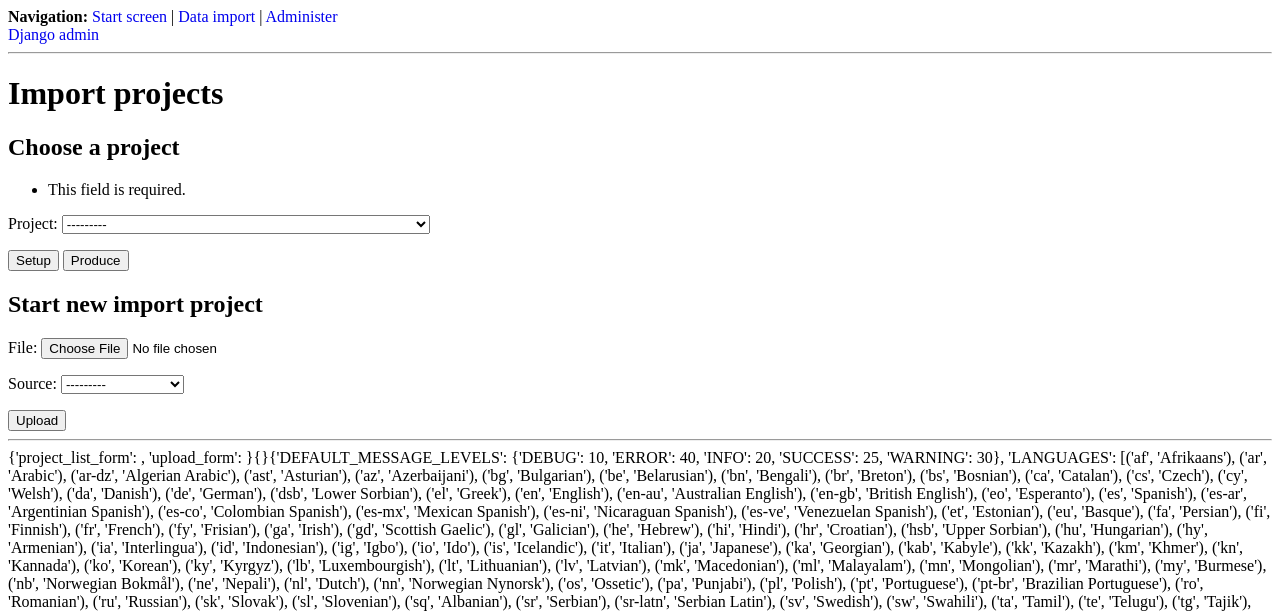
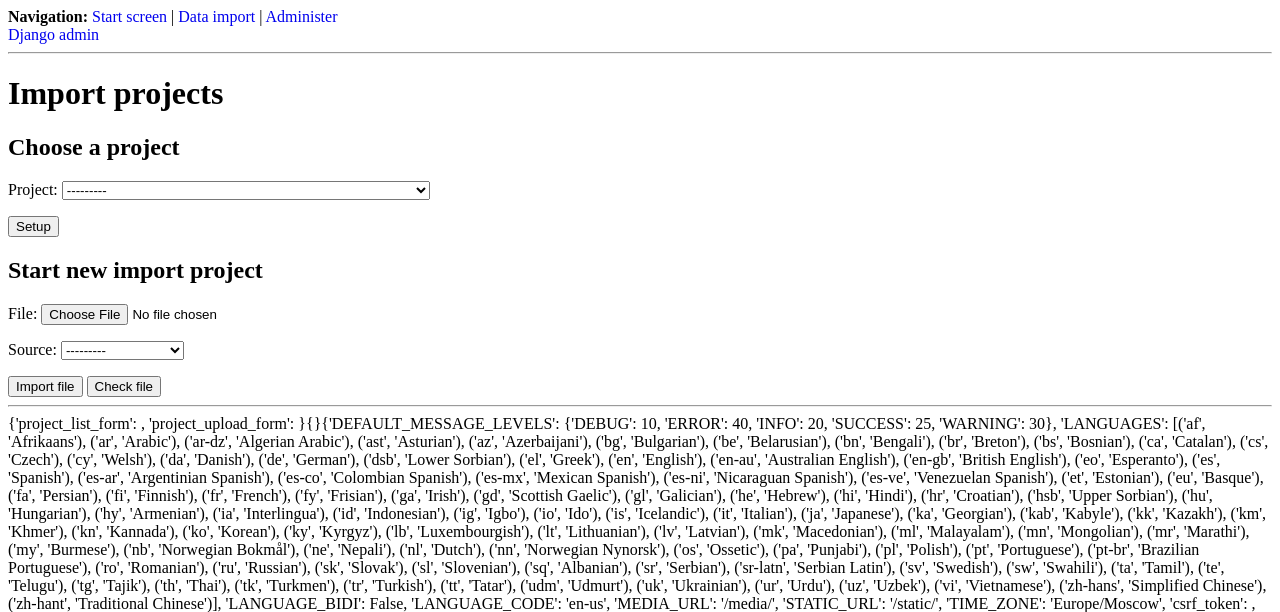
Before and after one commit to krom-attic/wordcontrol_old, a Django app: a page that uses wordengine/templates/wordengine/project_list.html in a window 1280 px wide. Shown: the top 612 px of the page. Run offline with Django 3.2, Linux system fonts and the light colour scheme; a user stored in the database is signed in; data comes from the database, SQL or seed files in the repository; both versions use the stored data as it was after the commit; parts of the project's set-up code (start-up, migrations or seed data) failed here and were passed over.

Commit message:
project handling views changed

```diff
--- a/wordengine/global_const.py
+++ b/wordengine/global_const.py
@@ -52,7 +52,7 @@ REL_DIRECTION = (('F', 'Forward'),
                  ('B', 'Backward'),
                  ('D', 'Duplex'))
 
-SPECIAL_CHARS = ('[', ']', '"', '|')
+SPECIAL_CHARS = ('[', ']', '"', '|', '@')
 
 # Common regexps
 
--- a/wordengine/templates/wordengine/project_list.html
+++ b/wordengine/templates/wordengine/project_list.html
@@ -6,14 +6,14 @@
     <form action="" method="get">
         {{ project_list_form.as_p }}
         <input type="submit" value="Setup" name="_setup" />
-        <input type="submit" value="Produce" name="_produce" />
     </form>
 
     <h2>Start new import project</h2>
     <form action="" method="post" enctype="multipart/form-data">
         {% csrf_token %}
-        {{ upload_form.as_p }}
-        <input type="submit" value="Upload" name="_upload_data" />
+        {{ project_upload_form.as_p }}
+        <input type="submit" value="Import file" name="_import_file" />
+        <input type="submit" value="Check file" name="_check_file" />
     </form>
 
 {% endblock %}
--- a/wordengine/views.py
+++ b/wordengine/views.py
@@ -364,35 +364,31 @@ class LanguageSetupView(TemplateView):
 class ProjectListView(TemplateView):
     template_name = 'wordengine/project_list.html'
     project_list_form_class = forms.ProjectListForm
-    upload_form_class = forms.ProjectUploadForm
+    project_upload_form_class = forms.ProjectUploadForm
 
     def get(self, request, *args, **kwargs):
-        project_list_form = self.project_list_form_class(request.GET)
-        upload_form = self.upload_form_class()
-        if project_list_form.is_valid():
-            project_id = request.GET['project']
-            if '_setup' in request.GET:
+        project_upload_form = self.project_upload_form_class()
+        if '_setup' in request.GET:
+            project_list_form = self.project_list_form_class(request.GET)
+            if project_list_form.is_valid():
+                project_id = request.GET['project']
                 return redirect('wordengine:project_setup', project_id)
-            elif '_produce' in request.GET:
-                produce_project(project_id)
-                return render(request, self.template_name, {'project_list_form': project_list_form,
-                                                            'upload_form': upload_form})
-        else:
-            # TODO Add error message
-            return render(request, self.template_name, {'project_list_form': project_list_form,
-                                                        'upload_form': upload_form})
+
+        project_list_form = self.project_list_form_class()
+        return render(request, self.template_name, {'project_list_form': project_list_form,
+                                                    'project_upload_form': project_upload_form})
 
     def post(self, request, *args, **kwargs):
         project_list_form = self.project_list_form_class()
-        upload_form = self.upload_form_class(request.POST, request.FILES)
-        if upload_form.is_valid():
-            project_id = parse_upload(request, 'check')
-            return redirect('wordengine:project_setup', project_id)
+        project_upload_form = self.project_upload_form_class(request.POST, request.FILES)
+        if project_upload_form.is_valid():
+            project_id, errors = parse_upload(request)
+            return redirect('wordengine:project_setup', project_id, errors=errors)
         else:
             # TODO Add error message
             # TODO Upload form not saved on fail
             return render(request, self.template_name, {'project_list_form': project_list_form,
-                                                        'upload_form': upload_form})
+                                                        'project_upload_form': project_upload_form})
 
     @method_decorator(login_required)
     def dispatch(self, *args, **kwargs):
@@ -428,7 +424,8 @@ class ProjectSetupView(TemplateView):
         # TODO: allow modification of untyped parameters if project stage allows
         return render(request, self.template_name, {'pr_col_setup_form_set': pr_col_setup_set,
                                                     'untyped_param_form_set': untyped_param_form_set,
-                                                    'param_setup_form_set': param_setup_form_set})
+                                                    'param_setup_form_set': param_setup_form_set,
+                                                    'project': project})
 
     def post(self, request, *args, **kwargs):
         if '_column_save' in request.POST:
@@ -438,15 +435,26 @@ class ProjectSetupView(TemplateView):
             if pr_col_setup_set.is_valid():
                 # TODO Change project column's state to "P"
                 pr_col_setup_set.save()
+
         if '_types_save' in request.POST:
             untyped_param_form_set = self.UntypedParamFormSet(request.POST)
             if untyped_param_form_set.is_valid():
                 untyped_param_form_set.save()
+
         if '_terms_save' in request.POST:
             param_setup_form_set = self.ParamSetupFormSet(request.POST)
             print(param_setup_form_set.errors)
             if param_setup_form_set.is_valid():
                 param_setup_form_set.save()
+
+        if '_produce' in request.POST:
+            project_id = request.POST['project'].id
+            produce_project(project_id)
+
+        if '_delete' in request.POST:
+            project = models.Project.objects.get(pk=kwargs['project_id'])
+            project.delete()
+
         return redirect('wordengine:project_list')  # TODO Redirect to some sensible direction
 
 
```
Also changed, not shown: wordengine/dictworks.py (+22 -29 lines), wordengine/templates/wordengine/project_setup.html (+7 -0 lines), dj_wordcontrol/sqlite3_test.db, 1 other file.
